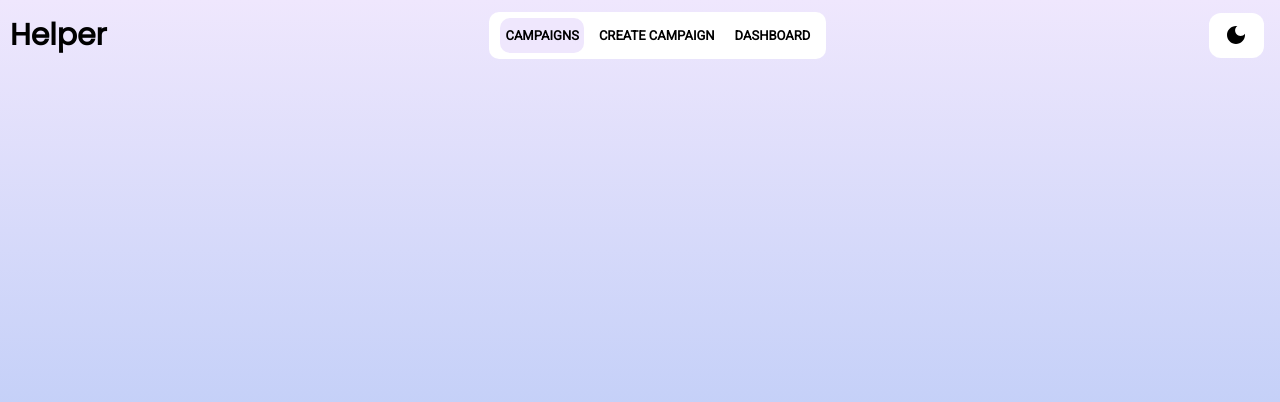
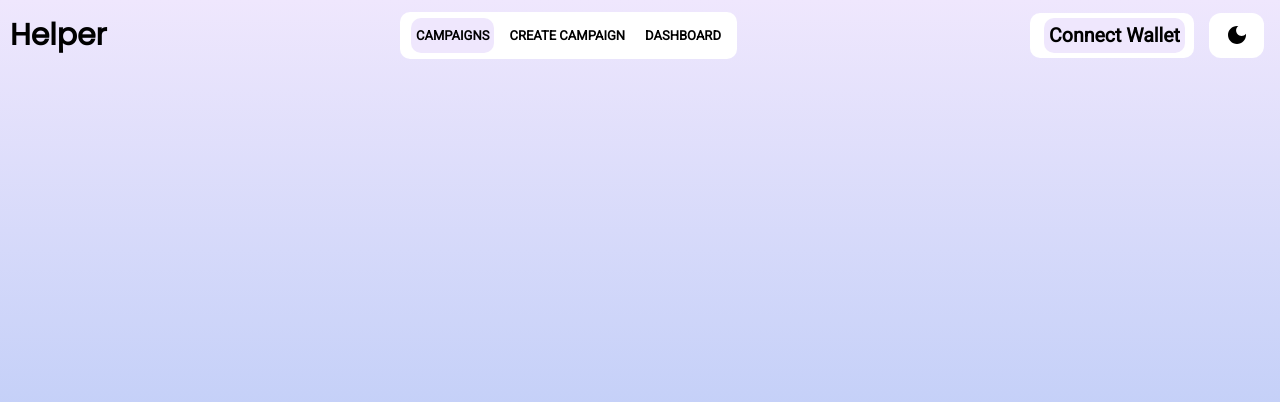
Before and after one commit to Sachin13081999/Helper, a Next.js app: page / in a window 1280 px wide. Shown: the top 402 px of the page. Built offline with nearby package versions, Linux system fonts and the light colour scheme.

Commit message:
Metamask Wallet Connect

```diff
--- /dev/null
+++ b/components/layouts/Wallet.js
@@ -0,0 +1,89 @@
+import styled from "styled-components";
+import { ethers } from "ethers";
+import { useState } from "react";
+
+
+const networks = {
+  polygon: {
+    chainId: `0x${Number(80001).toString(16)}`,
+    chainName: "Polygon Testnet",
+    nativeCurrency: {
+      name: "MATIC",
+      symbol: "MATIC",
+      decimals: 18,
+    },
+    rpcUrls: ["https://rpc-mumbai.maticvigil.com/"],
+    blockExplorerUrls: ["https://mumbai.polygonscan.com/"],
+  },
+};
+
+
+const Wallet = () => {
+  const [address, setAddress] = useState("");
+  const [balance, setBalance] = useState("");
+
+
+  const connectWallet = async () => {
+    await window.ethereum.request({ method: "eth_requestAccounts" });
+    const provider = new ethers.providers.Web3Provider(window.ethereum, "any");
+    if (provider.network !== "matic") {
+      await window.ethereum.request({
+        method: "wallet_addEthereumChain",
+        params: [
+          {
+            ...networks["polygon"],
+          },
+        ],
+      });
+    }
+      const account = provider.getSigner();
+      const Address = await account.getAddress();
+      setAddress(Address);
+      const Balance = ethers.utils.formatEther(await account.getBalance());
+      setBalance(Balance);
+
+  };
+
+  return (
+    <ConnectWalletWrapper onClick={connectWallet}>
+      {balance == '' ? <Balance></Balance> : <Balance>{balance.slice(0,4)} Matic</Balance> }
+      {address == '' ? <Address>Connect Wallet</Address> : <Address>{address.slice(0,6)}...{address.slice(39)}</Address>}
+    </ConnectWalletWrapper>
+  );
+};
+
+const ConnectWalletWrapper = styled.div`
+  display: flex;
+  align-items: center;
+  justify-content: space-between;
+  background-color: ${(props) => props.theme.bgDiv};
+  padding: 5px 9px;
+  height: 100%;
+  color: ${(props) => props.theme.color};
+  border-radius: 10px;
+  margin-right: 15px;
+  font-family: 'Roboto';
+  font-weight: bold;
+  font-size: small;
+  cursor: pointer;
+`;
+
+const Address = styled.h2`
+    background-color: ${(props) => props.theme.bgSubDiv};
+    height: 100%;
+    display: flex;
+    align-items: center;
+    justify-content: center;
+    padding: 0 5px 0 5px;
+    border-radius: 10px;
+`
+
+const Balance = styled.h2`
+    display: flex;
+    height: 100%;
+    align-items: center;
+    justify-content: center;
+    margin-right: 5px;
+`
+
+export default Wallet;
--- a/components/layouts/components/HeaderRight.js
+++ b/components/layouts/components/HeaderRight.js
@@ -3,13 +3,14 @@ import Brightness7Icon from '@mui/icons-material/Brightness7';
 import DarkModeIcon from '@mui/icons-material/DarkMode';
 import {App} from '../Layout';
 import { useContext } from 'react';
-
+import Wallet from '../Wallet';
 
 const HeaderRight = () => {
   const ThemeToggler = useContext(App);
 
   return (
     <HeaderRightWrapper>
+      <Wallet/>
       <ThemeToggle onClick={ThemeToggler.changeTheme}>
       {ThemeToggler.theme === 'light' ? <DarkModeIcon /> : <Brightness7Icon />}
       </ThemeToggle>
--- a/package.json
+++ b/package.json
@@ -15,6 +15,7 @@
     "@mui/material": "^5.10.3",
     "@mui/styled-engine-sc": "^5.10.3",
     "dotenv": "^16.0.1",
+    "ethers": "^5.7.1",
     "next": "12.2.2",
     "react": "18.2.0",
     "react-dom": "18.2.0",
```
Also changed, not shown: 2 other files (tests, documents, lock files or other folders).
